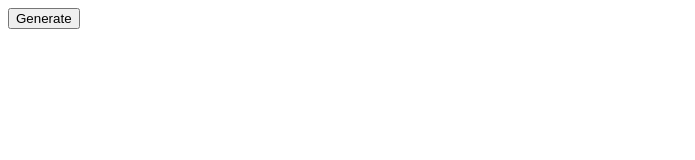
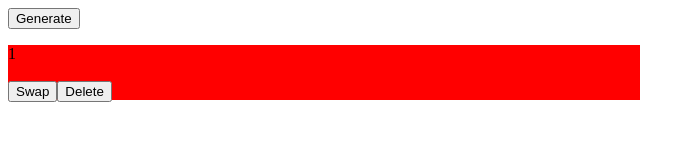
Before and after one commit to emimbchen/code-challenge-1, a plain HTML site: page index.html in a window 1280 px wide. Both pictures are taken after a click on the button "Generate". Shown: the whole page, without its empty margins (0-695 px from the left). Drawn offline with Linux system fonts and the light colour scheme.

Commit message:
added swap delete buttons

```diff
--- a/client.js
+++ b/client.js
@@ -8,9 +8,9 @@ function goQuery(){
   $('button').on('click', buttonClicked);
 }
 //universal variable
-var buttonCounter;
+var buttonCounter = 0;
 //function to count button clicks & create divs
 function buttonClicked(){
   buttonCounter += 1;
-  $('divplace').append('<div><p>'+ buttonCounter + '</p></div>');
+  $('#divplace').append('<div><p>'+ buttonCounter + '</br> </br><button id="swap">Swap</button><button id="delete">Delete</button></p></div>');
 }
--- a/style.css
+++ b/style.css
@@ -1,5 +1,5 @@
 #divplace div {
-  height: 10px;
+  height: 55px;
   width: 50%;
   background-color: red;
 }
```
